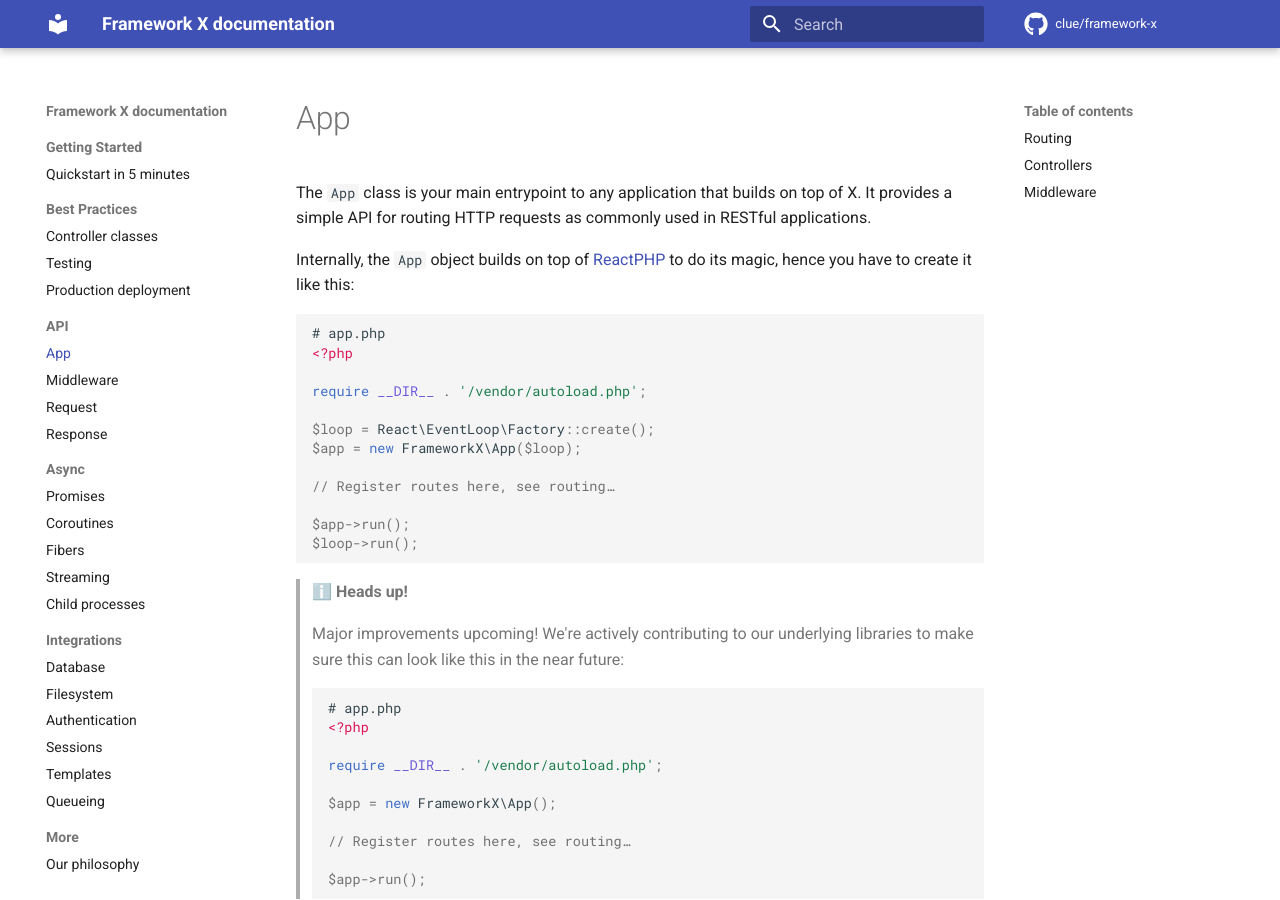
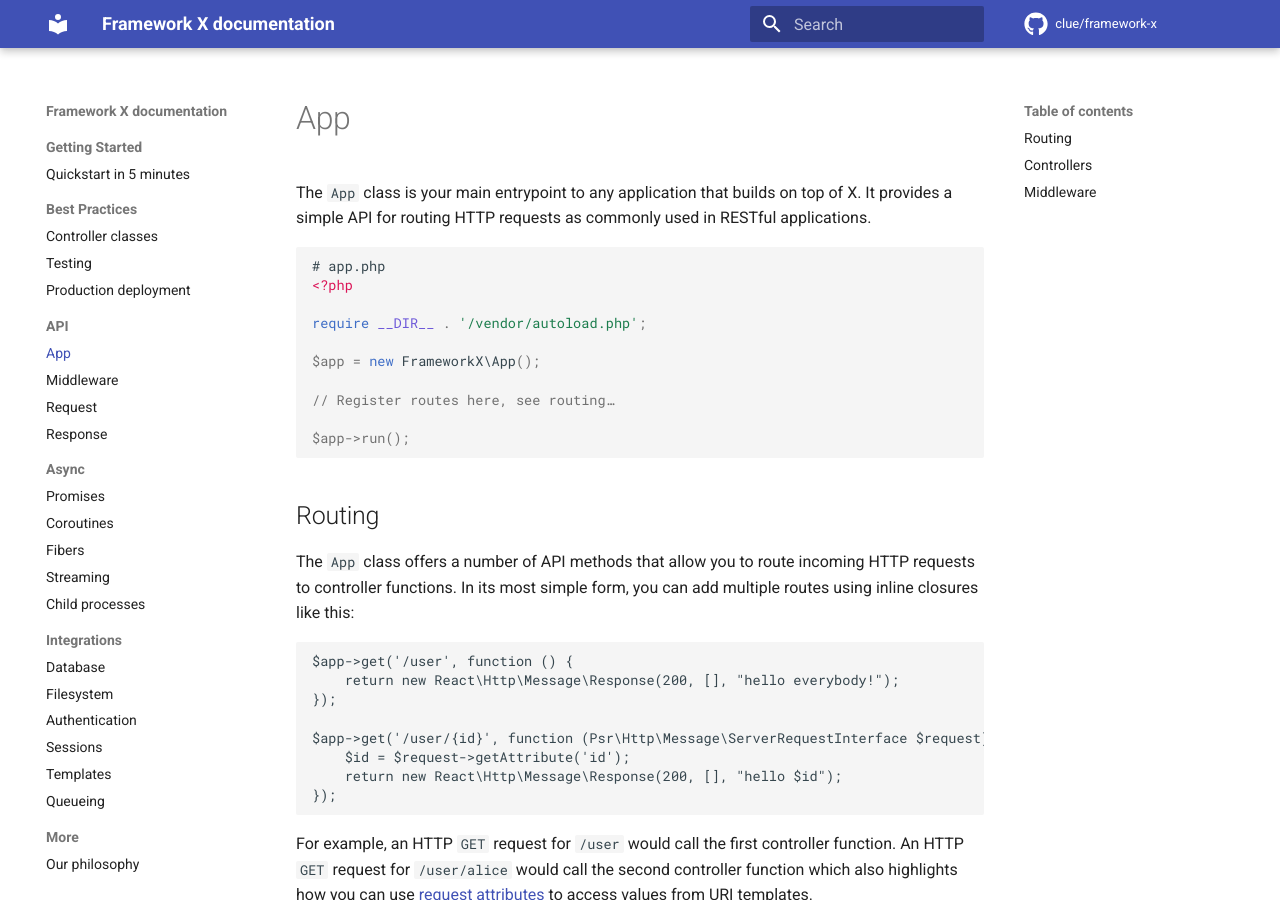
Before and after one commit to clue/framework-x, an MkDocs documentation site: the page built from docs/api/app.md, in a window 1280 px wide and 900 px high. Built offline with MkDocs 1.6.1 and Material for MkDocs 9.7.7, drawn with Linux system fonts in a browser that asks for light colours; comment, search, counter and statistics services are not loaded.

Commit message:
Simplify documentation by omitting optional `LoopInterface` argument

````diff
--- a/docs/api/app.md
+++ b/docs/api/app.md
@@ -2,9 +2,6 @@
 
 The `App` class is your main entrypoint to any application that builds on top of X.
 It provides a simple API for routing HTTP requests as commonly used in RESTful applications.
-
-Internally, the `App` object builds on top of [ReactPHP](https://reactphp.org/)
-to do its magic, hence you have to create it like this:
 
 ```php
 # app.php
@@ -12,32 +9,12 @@ to do its magic, hence you have to create it like this:
 
 require __DIR__ . '/vendor/autoload.php';
 
-$loop = React\EventLoop\Factory::create();
-$app = new FrameworkX\App($loop);
+$app = new FrameworkX\App();
 
 // Register routes here, see routing…
 
 $app->run();
-$loop->run();
 ```
-
-> ℹ️ **Heads up!**
->
-> Major improvements upcoming! We're actively contributing to our underlying
-> libraries to make sure this can look like this in the near future:
->
-> ```php
-> # app.php
-> <?php
->
-> require __DIR__ . '/vendor/autoload.php';
->
-> $app = new FrameworkX\App();
->
-> // Register routes here, see routing…
->
-> $app->run();
-> ```
 
 ## Routing
 
````
Also changed, not shown: README.md (+1 -3 lines), docs/api/middleware.md (+1 -3 lines), docs/best-practices/controllers.md (+2 -6 lines), docs/getting-started/quickstart.md (+1 -3 lines).
